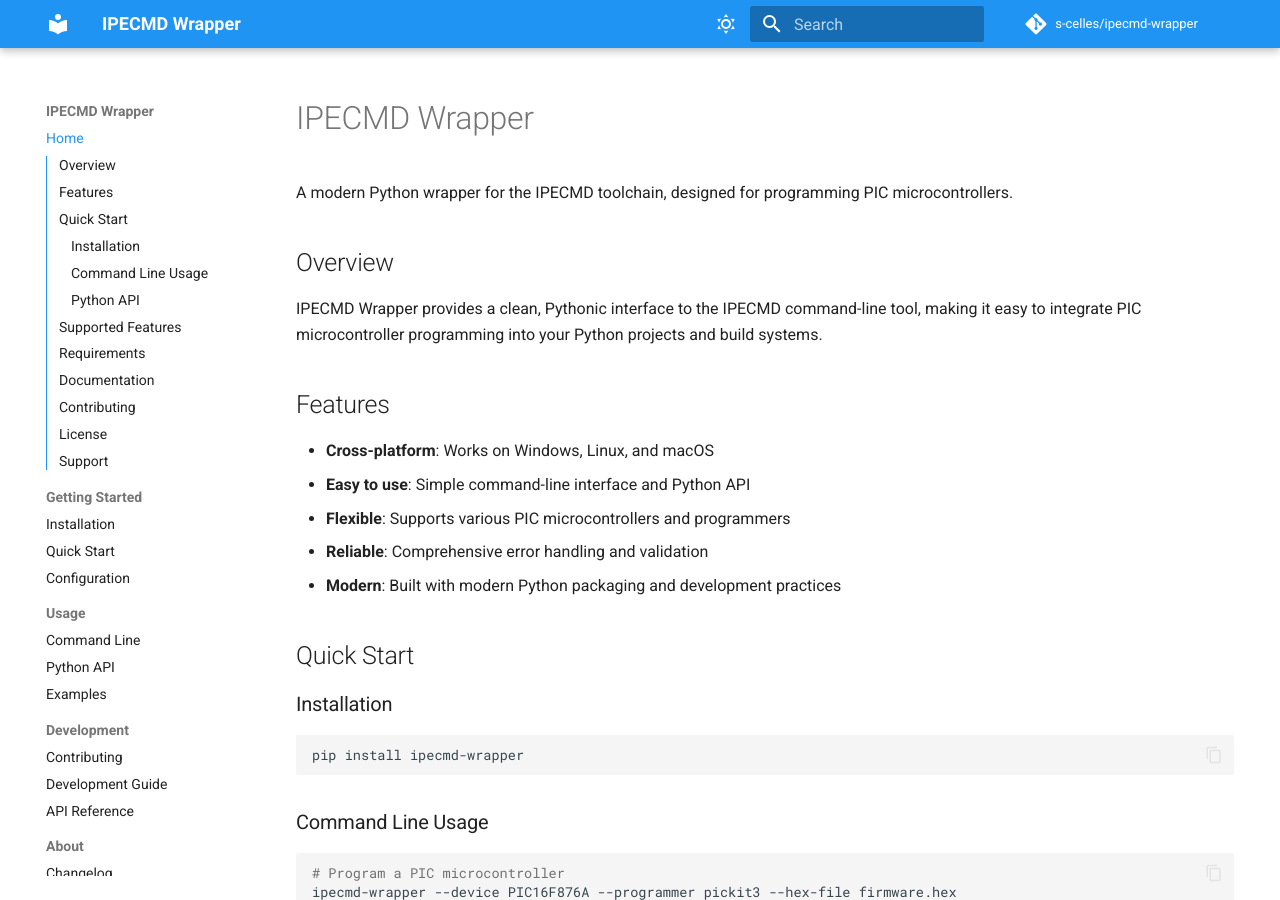
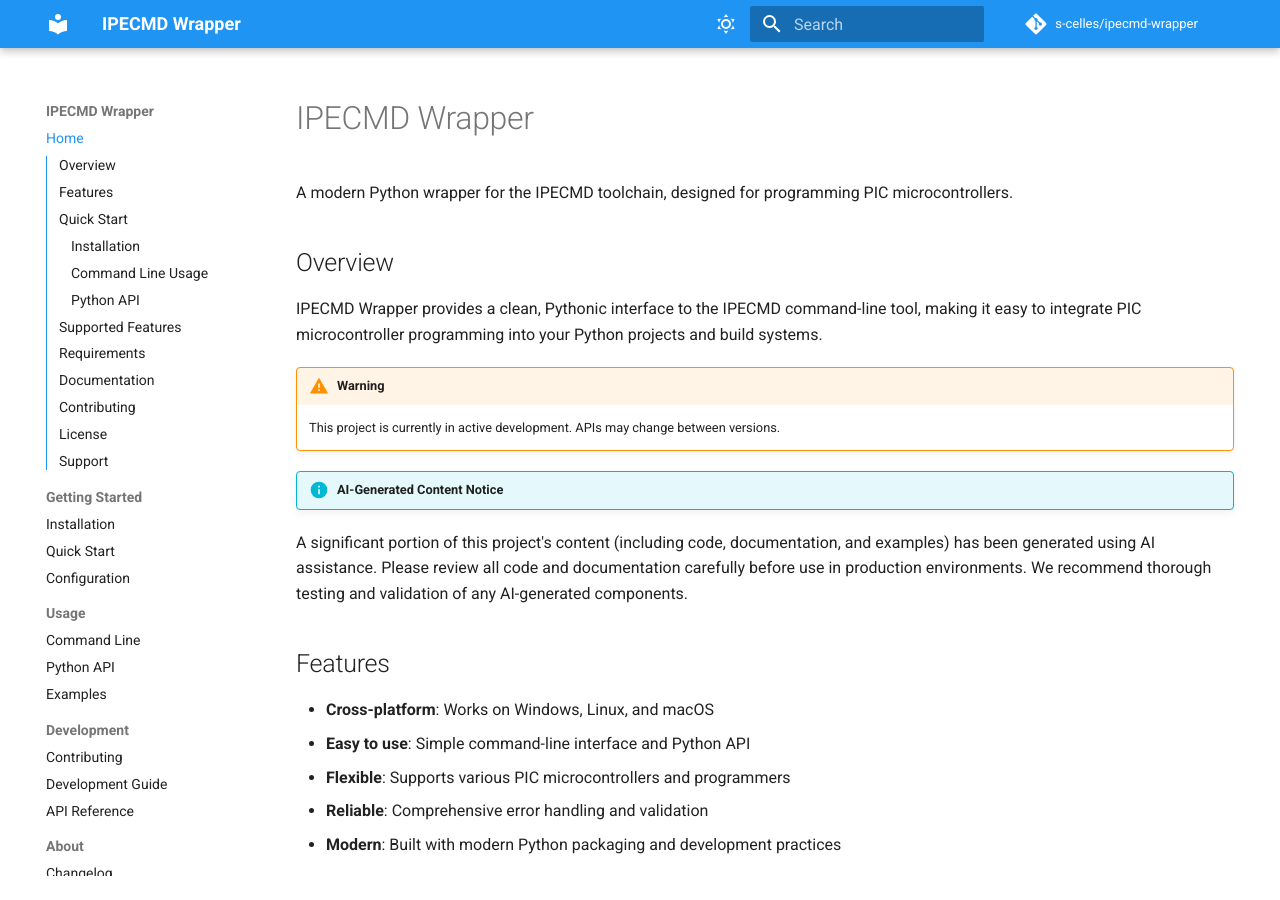
Before and after one commit to s-celles/ipecmd-wrapper, an MkDocs documentation site: the page built from docs/index.md, in a window 1280 px wide and 900 px high. Built offline with MkDocs 1.6.1 and Material for MkDocs 9.7.7, drawn with Linux system fonts in a browser that asks for light colours; comment, search, counter and statistics services are not loaded.

Commit message:
docs: warning about API possible changes and AI generated content

```diff
--- a/docs/index.md
+++ b/docs/index.md
@@ -5,6 +5,12 @@ A modern Python wrapper for the IPECMD toolchain, designed for programming PIC m
 ## Overview
 
 IPECMD Wrapper provides a clean, Pythonic interface to the IPECMD command-line tool, making it easy to integrate PIC microcontroller programming into your Python projects and build systems.
+
+!!! warning
+    This project is currently in active development. APIs may change between versions.
+
+!!! info "AI-Generated Content Notice"
+A significant portion of this project's content (including code, documentation, and examples) has been generated using AI assistance. Please review all code and documentation carefully before use in production environments. We recommend thorough testing and validation of any AI-generated components.
 
 ## Features
 
```
